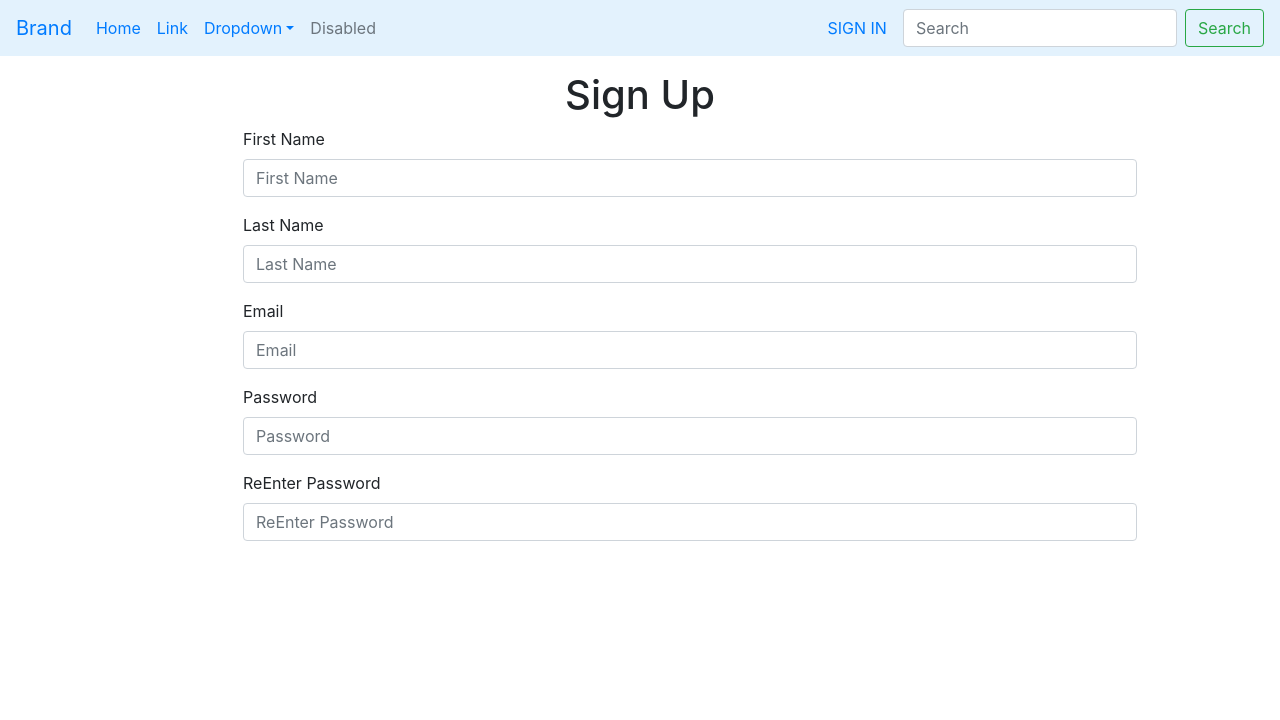
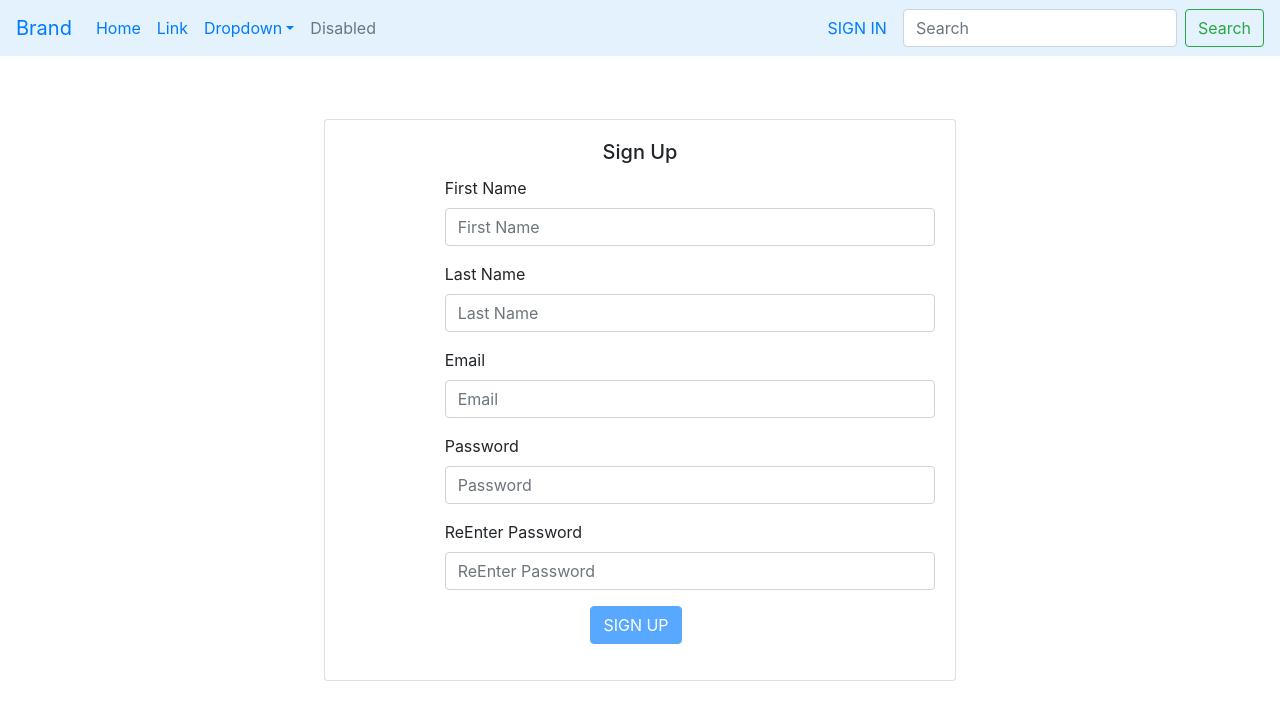
Before and after one commit to RevanthKumarMulluri/CanadaColleges, a React (Create React App) app: page /register in a window 1280 px wide. Shown: the top 720 px of the page. Built offline with nearby package versions, Linux system fonts and the light colour scheme.

Commit message:
disabled submit buttons when theres is no data in input fields

```diff
--- a/src/components/UI/Input.module.css
+++ b/src/components/UI/Input.module.css
@@ -1,6 +1,7 @@
 .formGroup{
     display: block;
     margin-left:100px;
+    margin-top: 10px;
 }
 .formLabel{
     text-align: right;
--- a/src/containers/login/login.js
+++ b/src/containers/login/login.js
@@ -12,6 +12,7 @@ const Login = () => {
         password: ''
     });
     const [submitted, setSubmitted] = useState(false);
+    const [disable, setDisable] = useState(true);
     const { username, password } = inputs;
     const dispatch = useDispatch();
 
@@ -19,6 +20,11 @@ const Login = () => {
     const handleChange = e => {
         const { name, value } = e.target;
         setInputs(inputs => ({ ...inputs, [name]: value }));
+        if(username || password){
+            setDisable(false);
+        }else{
+            setDisable(true);
+        }
     }
 
     const submitHandler = e => {
@@ -32,9 +38,9 @@ const Login = () => {
 
     return (
         <div className='col-lg-8 offset-lg-2'>
-            <div class="card card-signin my-5">
-                <div class="card-body">
-                    <h5 class="card-title text-center">Sign In</h5>
+            <div className="card card-signin my-5">
+                <div className="card-body">
+                    <h5 className="card-title text-center">Sign In</h5>
                     <form name='form' onSubmit={submitHandler}>
                         <div className={'form-lebel-group ' + classes.formGroup}>
                             <label className={classes.formLabel}>Email address</label>
@@ -51,7 +57,7 @@ const Login = () => {
                             }
                         </div>
                         <div className={'form-group ' + classes.formGroup}>
-                            <button className='btn btn-primary mr-2 text-uppercase' type='submit'>
+                            <button className='btn btn-primary mr-2 text-uppercase' disabled={disable} type='submit'>
                                 {/* {loggingIn && <span className="spinner-border spinner-border-sm mr-1"></span>} */}
                         Sign in
                     </button>
@@ -62,7 +68,7 @@ const Login = () => {
                             Click here to Register
                         </Link>
                         <span> OR </span>
-                        <button class="btn btn-social btn-google btn-outline-dark text-uppercase" type="submit"> <FontAwesomeIcon  icon={['fab', 'google']} /> Sign in with Google</button>
+                        <button className="btn btn-social btn-google btn-outline-dark text-uppercase" type="submit"> <FontAwesomeIcon  icon={['fab', 'google']} /> Sign in with Google</button>
 
                     </div>
 
--- a/src/containers/register/register.js
+++ b/src/containers/register/register.js
@@ -165,20 +165,23 @@ class Register extends Component {
     }
     render() {
         const formEleArray = [];
+        const touched = [];
         for (let key in this.state.controls) {
             if(key==='errors'){
+                console.log(this.state['errors']);
                 continue;
             }
+           touched.push(this.state.controls[key].validation.touched);
             formEleArray.push(
                 {
                     id: key,
                     config: this.state.controls[key]
                 }
             );
+            console.log(touched);
         }
-        let form = (<Form><h1>Sign Up</h1>
-
-                        {formEleArray.map(ele =>
+        let form = (<Form>
+                       {formEleArray.map(ele =>
                             <Input key={ele.id} elementType={ele.config.elementType}
                                 label={ele.config.label}
                                 elementConfig={ele.config.elementConfig}
@@ -186,10 +189,22 @@ class Register extends Component {
                                 error={this.state.errors ? this.state.errors[ele.id] : null} validation={ele.config.validation}/>
                         )
                         }
+                         <div className={'form-group '}>
+                            <button className='btn btn-primary mr-2 text-uppercase' disabled={touched.includes(false) || this.state.errors }  type='submit'>
+                                Sign Up
+                            </button>
+                        </div>
                     </Form>);
         return (
             <div className={classes.form}>
-                {form}
+                <div className='col-lg-8 offset-lg-2'>
+                    <div className="card card-signin my-5">
+                        <div className="card-body">
+                            <h5 className="card-title text-center">Sign Up</h5>
+                            {form}
+                        </div>
+                    </div>
+                </div>
             </div>
         );
     }
```
